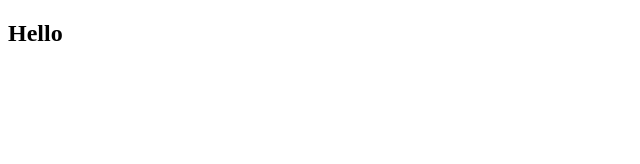
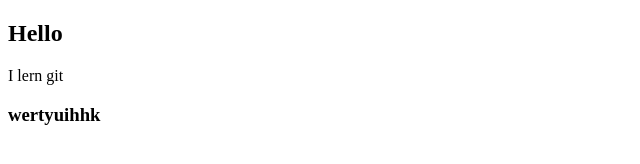
Before and after one commit to sbtriveni/html-demo, a plain HTML site: page index.html in a window 1280 px wide. Shown: the whole page, without its empty margins (0-640 px from the left). Drawn offline with Linux system fonts and the light colour scheme.

Commit message:
2nd commit

```diff
--- a/index.html
+++ b/index.html
@@ -5,6 +5,7 @@
 </head>
 <body>
 	<h2>Hello</h2>
-
+	<p>I lern git</p>
+	<h3>wertyuihhk</h3>
 </body>
 </html>
```
